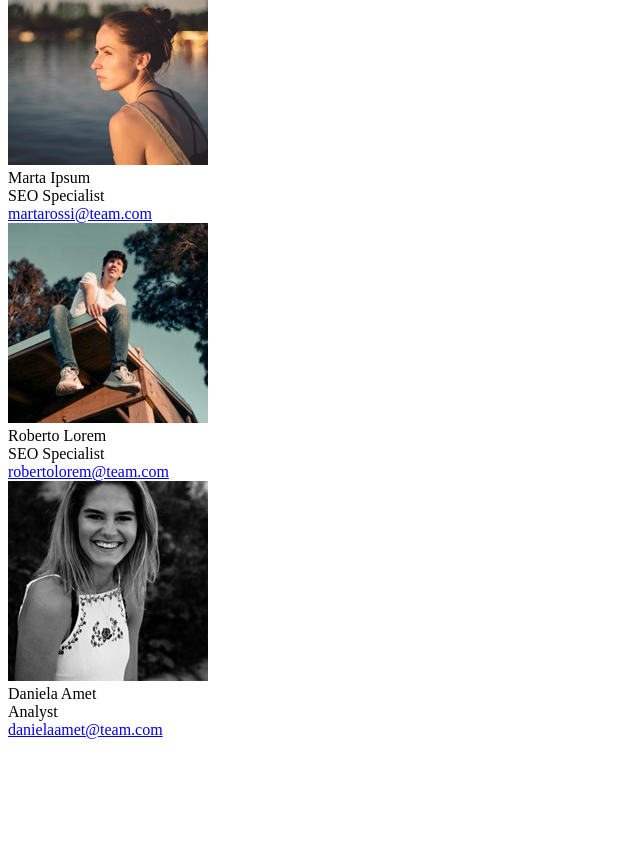
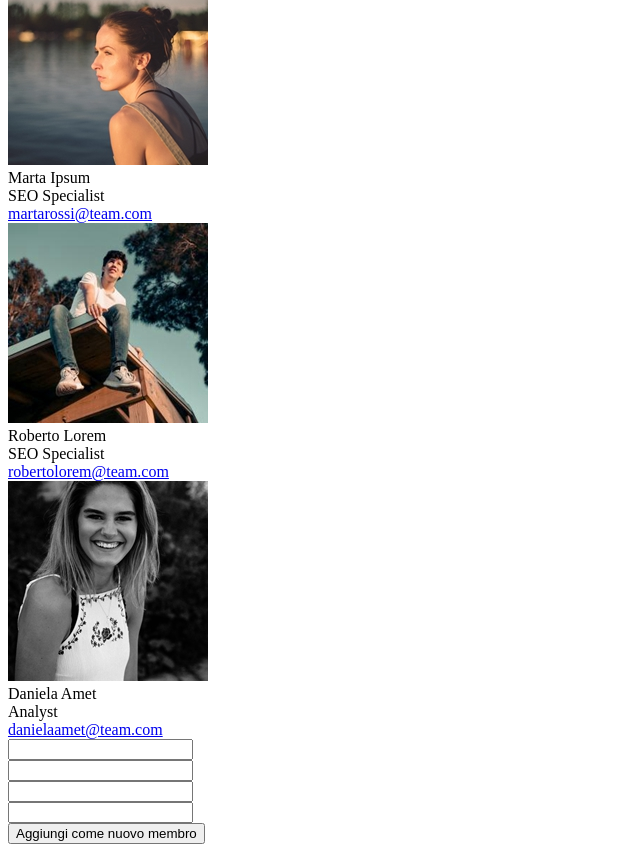
Before and after one commit to SirioRedGiant/Esercizio-5---Our-Team, a plain HTML site: page js-our-team/assets/index.html in a window 1280 px wide. Shown: the part 903-1755 px from the top of the page, without its empty margins (0-640 px from the left). Before the commit the page ends 1650 px from the top, so only its background shows below. Drawn offline with Linux system fonts and the light colour scheme.

Commit message:
aggiunta di un form per aggiungere un nuovo membro

```diff
--- a/js-our-team/assets/index.html
+++ b/js-our-team/assets/index.html
@@ -26,14 +26,34 @@
 
       <!-- container delle card riguardanti ogni membro del team -->
       <!-- da cancellare in modo tale da riempire con un ciclo -->
-      <div class="cards-container" id="members-container">
+      <div class="cards-container" id="members-container"></div>
+    </div>
+    <!-- aggiunta di un form per poter aggiungere membri del team -->
+    <div class="form-container">
+      <form id="add-team-member">
+        <div>
+          <label for="new-member-name"></label>
+          <input id="new-member-name" type="text" name="new-member-name" id="" />
+        </div>
+        <div>
+          <label for="new-member-role"></label>
+          <input id="new-member-role" type="text" name="new-member-role" id="" />
+        </div>
+        <div>
+          <label for="new-member-email"></label>
+          <input id="new-member-email" type="text" name="new-member-email" id="" />
+        </div>
+        <div>
+          <label for="new-member-img"></label>
+          <input id="new-member-img" type="text" name="new-member-img" id="" />
+        </div>
 
-      </div>
+        <button type="submit">Aggiungi come nuovo membro</button>
+      </form>
     </div>
     <!-- collegamento a functions -->
-     <script src="./functions.js"></script>
+    <script src="./functions.js"></script>
     <!-- collegamento al file js -->
     <script src="./script.js"></script>
-
   </body>
 </html>
```
